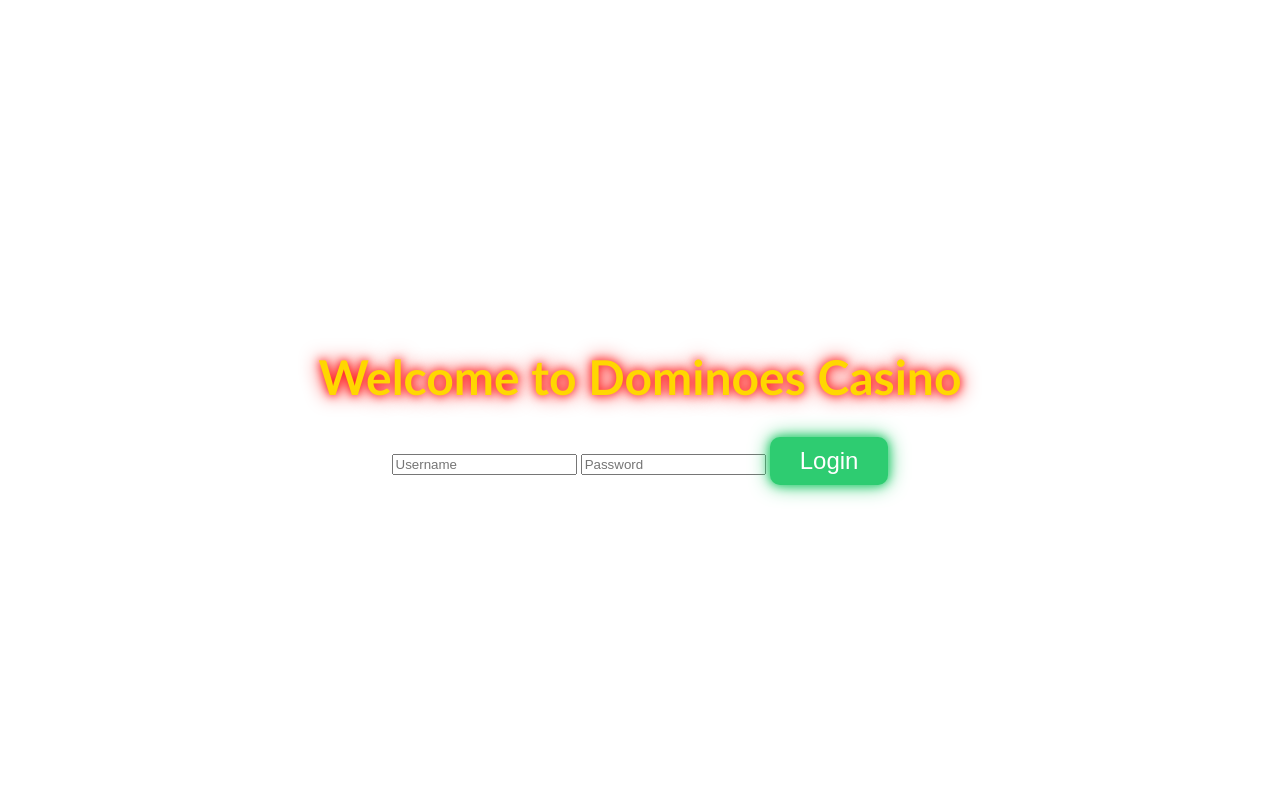
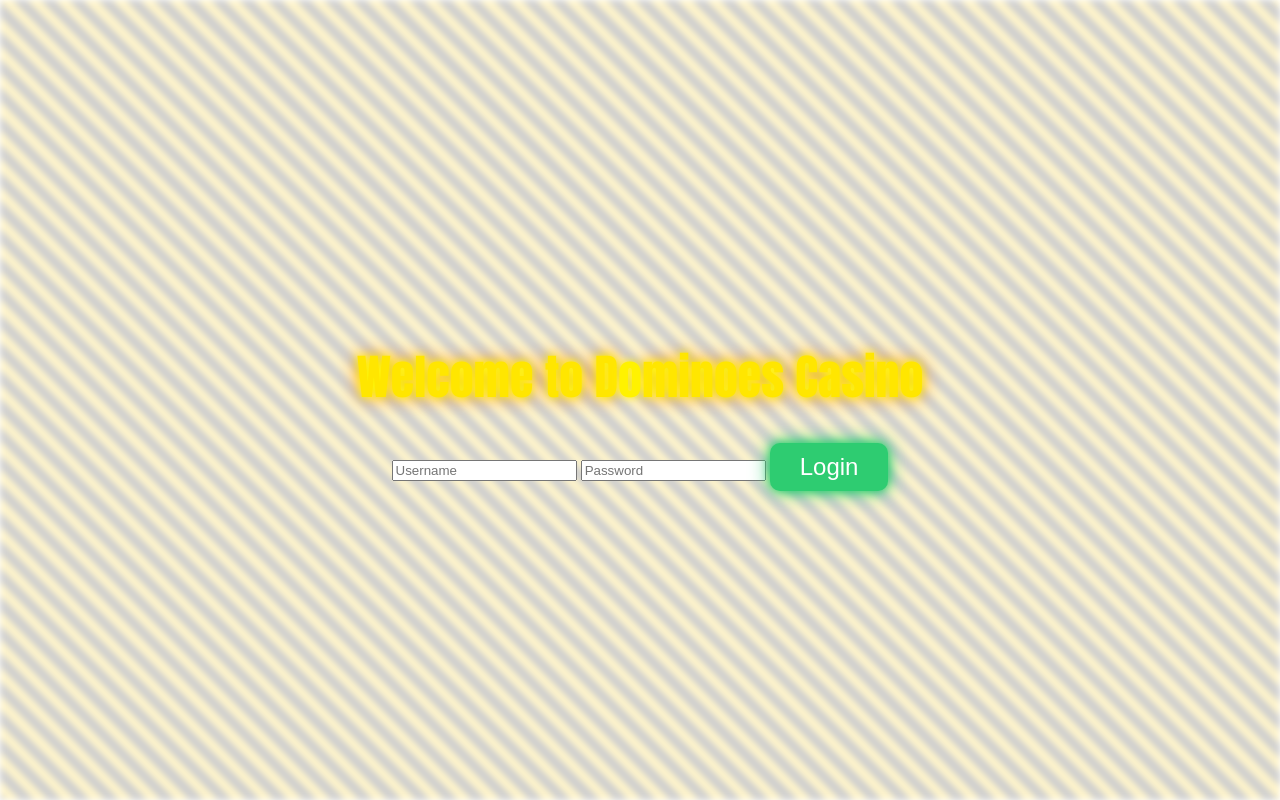
Before and after one commit to StartingEmber/blackjack-game, a plain HTML site: page index.html in a window 1280 px wide. Drawn offline with Linux system fonts and the light colour scheme.

Commit message:
Trying to make one of the lights flicker to more like a run down casino

```diff
--- a/index.html
+++ b/index.html
@@ -10,7 +10,11 @@
 
     <body>
         <div id="login-screen" class="login-container">
-            <h1>Welcome to Dominoes Casino</h1>
+        <div class="casino-bg"></div>
+
+        <h1 class="casino-title">
+        Welcome to D<span class="flicker">o</span>minoes Casino
+        </h1>
             <div class="login-form">
                 <input type="text" id="username" placeholder="Username" required>
                 <input type="password" id="password" placeholder="Password" required>
```
